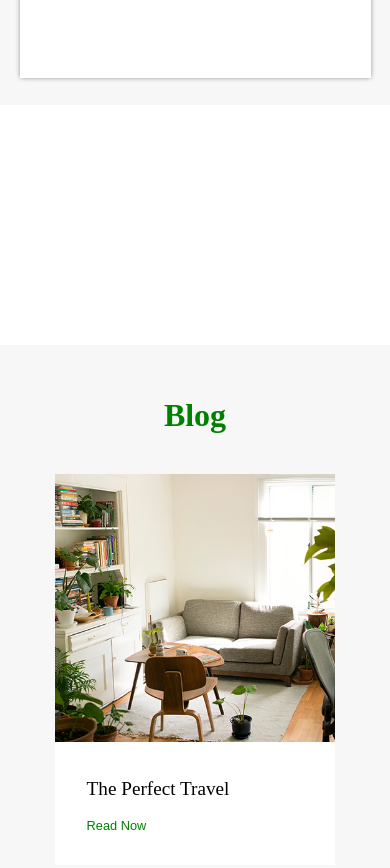
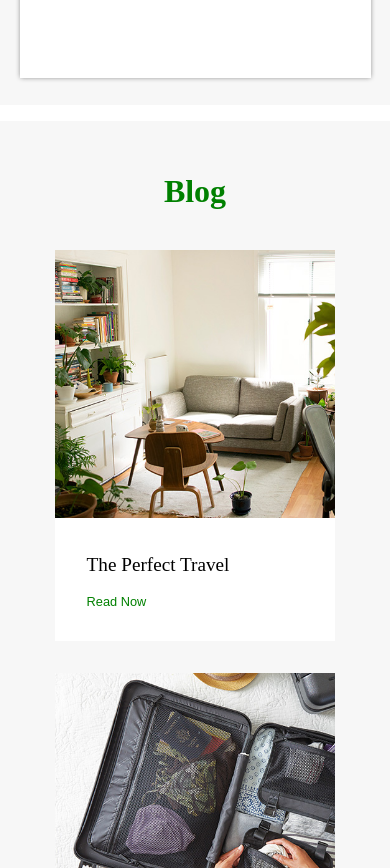
Before and after one commit to shekhargrace14/machine-test, a plain HTML site: page index.html in a window 390 px wide. Shown: the part 10745-11613 px from the top of the page. Drawn offline with Linux system fonts and the light colour scheme.

Commit message:
Update style-4.css

```diff
--- a/style-4.css
+++ b/style-4.css
@@ -58,7 +58,7 @@
 /* section-5 ends here  */
 /* section-6 starts here  */
 .section-6{
-    margin: 15rem auto;
+    margin: 1rem auto;
 }
 
 /* section-6 ends here  */
```
